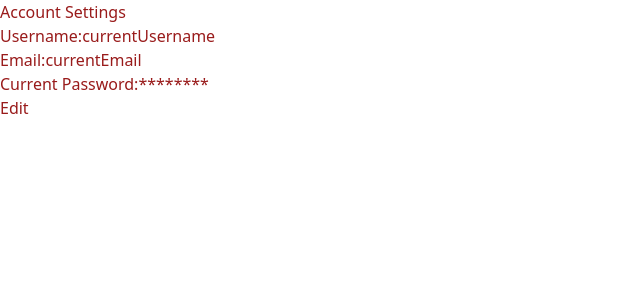
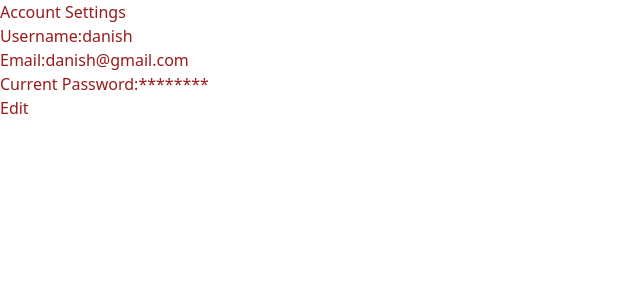
Before and after one commit to alantothe/you_and_meme_client, a React (Create React App) app: page / in a window 1280 px wide. Shown: the top 300 px of the page, without its empty margins (0-640 px from the left). Built offline with nearby package versions, Linux system fonts and the light colour scheme.

Commit message:
ready for real user data

```diff
--- a/src/pages/AccountSettingsPage.jsx
+++ b/src/pages/AccountSettingsPage.jsx
@@ -1,10 +1,15 @@
 import React, { useState } from 'react';
 
+const mockdata = {
+  username: "danish",
+  email: "danish@gmail.com",
+  password: "danish123"
+}
 
 const AccountSettingsPage = () => {
-  const [username, setUsername] = useState('currentUsername'); // mockdata.user
-  const [email, setEmail] = useState('currentEmail');
-  const [currentPassword, setCurrentPassword] = useState('currentPassword');
+  const [username, setUsername] = useState(mockdata.username); // mockdata.user
+  const [email, setEmail] = useState(mockdata.email);
+  const [currentPassword, setCurrentPassword] = useState('mockdata.Password');
   const [newPassword, setNewPassword] = useState('');
   const [isEditMode, setIsEditMode] = useState(false);
 
```
